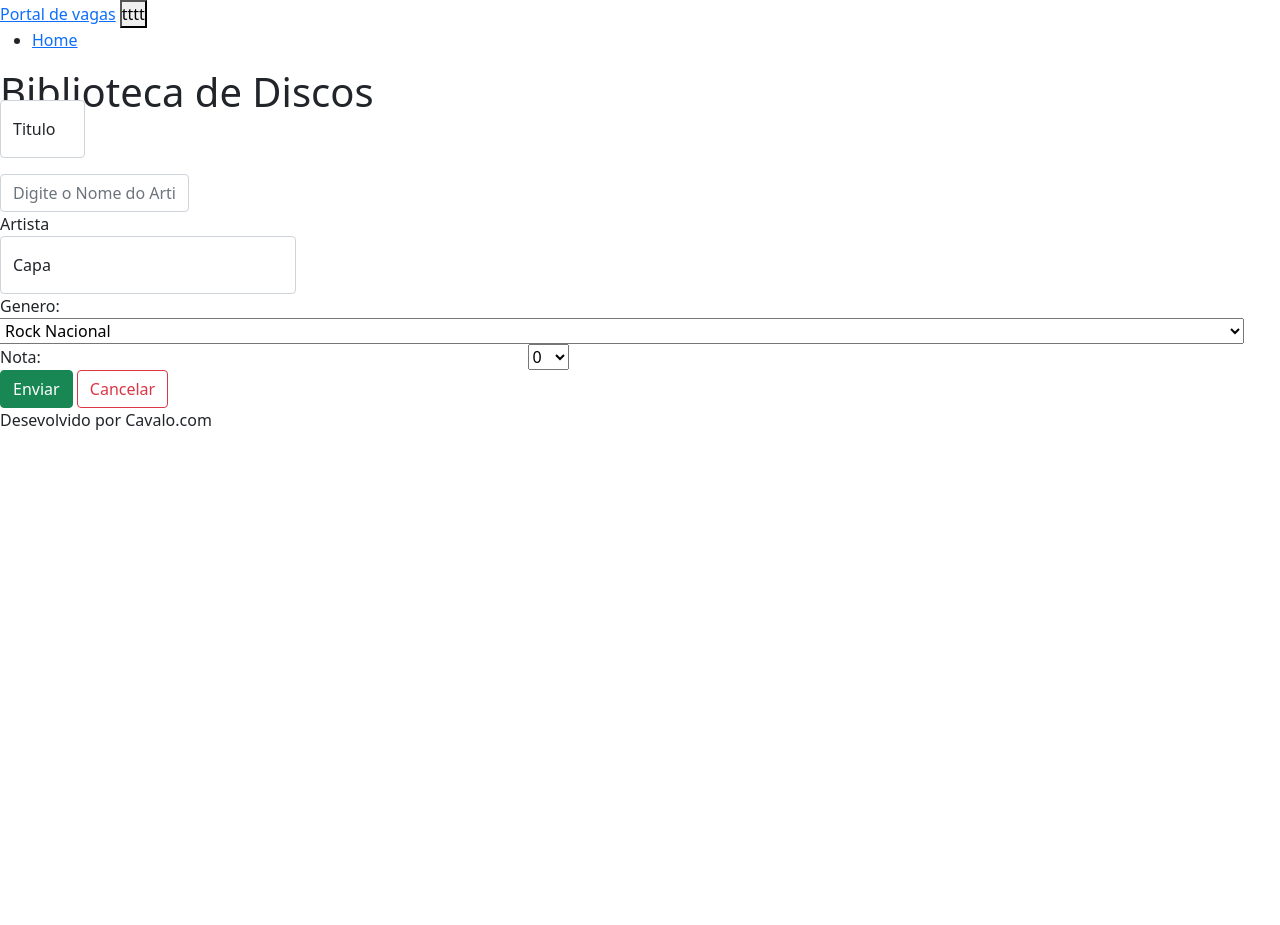
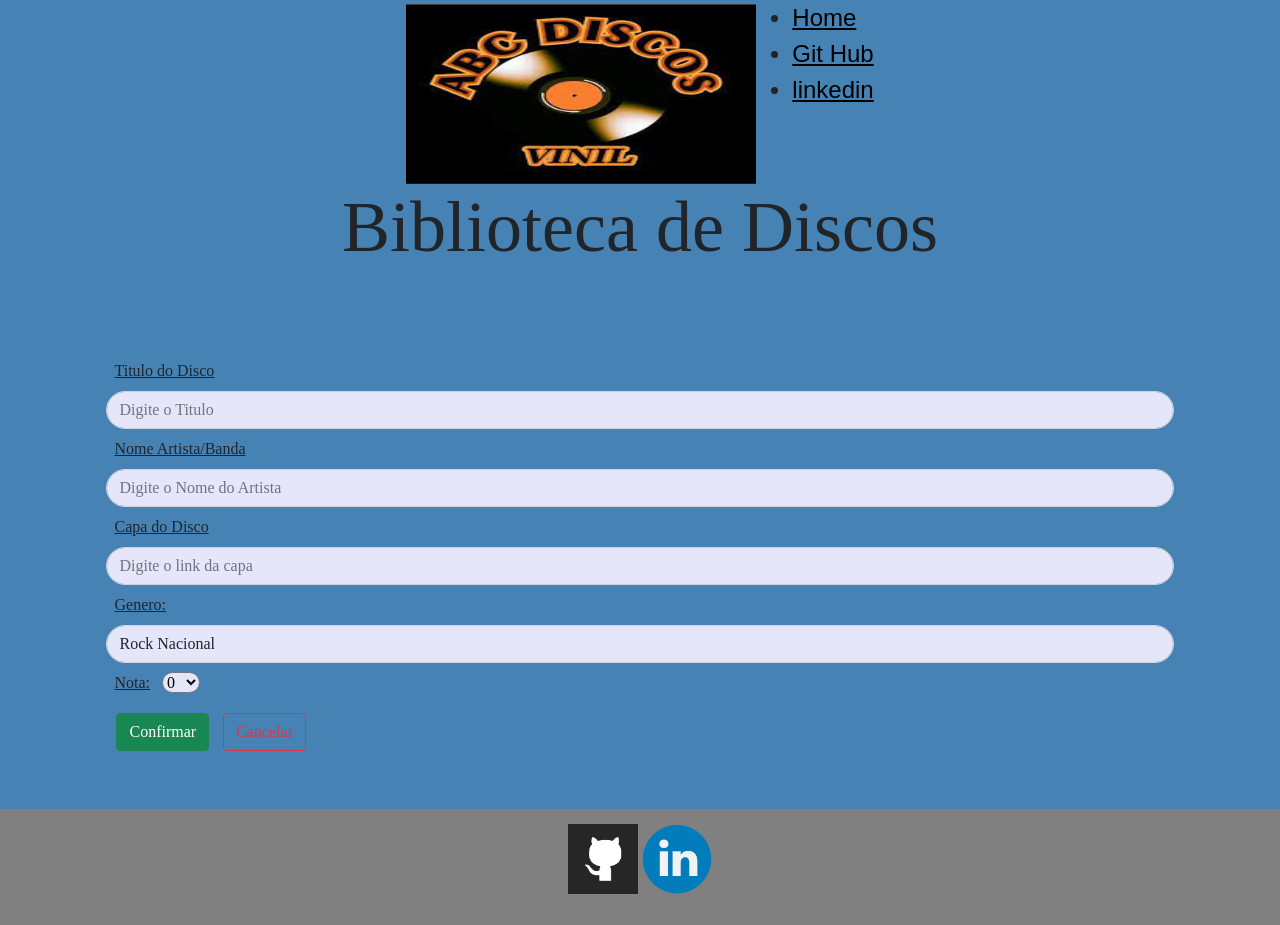
Before and after one commit to johnicassere/projetoFrontEnd, a website: page index.html in a window 1280 px wide. Before the commit the page ends 800 px from the top, so only its background shows below. Drawn offline with nearby package versions, Linux system fonts and the light colour scheme; no server answers.

Commit message:
Finalizando

```diff
--- a/index.html
+++ b/index.html
@@ -15,13 +15,13 @@
     <header>
         <nav>
             <div>
-                <a href="">Portal de vagas</a>
-                <button>
-                    <span>tttt</span>
-                </button>
-                <div>
+                <span><img src="./public/img/discos.jpg" alt="..." width="350px" height="180px"></span>
+
+                <div id="divul">
                     <ul>
                         <li><a href="">Home</a></li>
+                        <li><a href="https://github.com/johnicassere">Git Hub</a></li>
+                        <li><a href="https://www.linkedin.com/in/johni-cassere/">linkedin</a></li>
                     </ul>
                 </div>
             </div>
@@ -30,35 +30,42 @@
     <main>
         <h1>Biblioteca de Discos</h1>
         <section>
-            <div class="row row-cols-1 row-cols-md-3 g-4" id="lista">
-            </div>
+
+                <div class="row">
+                    <div class="row row-cols-1 row-cols-md-3 g-4"  id="lista">
+                    </div>
+
+                </div>
 
         </section>
-        <section>
+
+        <section id="inscrever">
             <form onsubmit="submitForm(event)">
                 <div class="row">
-                    <div class="col-1">
-                        <div class="form-floating mb-3">
+                    <div>
+                        <div>
+                            <label class="editar" for="titulo">Titulo do Disco</label>
                             <input type="text" class="form-control" id="titulo" placeholder="Digite o Titulo">
-                            <label for="titulo">Titulo</label>
                         </div>
                     </div>
-                    <div class="row">
-                        <div class="col-2" class="form-floating mb-3">
+                    <div >
+                        <div >
+                            <label class="editar" for="artista">Nome Artista/Banda</label>
                             <input type="text" class="form-control" id="artista" placeholder="Digite o Nome do Artista">
-                            <label for="artista">Artista</label>
+
                         </div>
                     </div>
-                    <div class="row">
-                        <div class="col-3">
-                            <div class="form-floating">
-                                <input type="text" class="form-control" placeholder="Digite o link da capa"id="capa">
-                                <label for="capa">Capa</label>
+                    <div >
+                        <div>
+                            <div>
+                                <label class="editar" for="capa">Capa do Disco</label>
+                                <input type="text" class="form-control" placeholder="Digite o link da capa" id="capa">
+
                             </div>
                         </div>
-                        <div class="row">
-                            <label class="col-4" for="genero">Genero:</label>
-                            <select name="genero" id="genero">
+                        <div >
+                            <label class="editar" for="genero">Genero:</label>
+                            <select name="genero" class="form-control" id="genero">
                                 <option value="rockNacional">Rock Nacional</option>
                                 <option value="rockInternacional">Rock Iternacional</option>
                                 <option value="mpb">MPB</option>
@@ -69,20 +76,20 @@
                         </div>
                     </div>
 
-                    <div class="row">
+                    <div >
                         <div>
-                            <label class="col-5" for="nota">Nota:</label>
-                            <select name="nota" id="nota">
+                            <label class="editar" for="nota">Nota:</label>
+                            <select name="nota"  id="nota">
                                 <option value="0">0</option>
                                 <option value="5">5</option>
                                 <option value="10">10</option>
                             </select>
                         </div>
                     </div>
-                    <div class="row">
-                        <div class="col">
-                            <div class="d-grid gap-2 d-md-block">
-                                <button class="btn btn-success" type="submit">Enviar</button>
+                    <div >
+                        <div >
+                            <div>
+                                <button class="btn btn-success" type="submit">Confirmar</button>
                                 <button class="btn btn-outline-danger" type="button">Cancelar</button>
                             </div>
                         </div>
@@ -93,7 +100,9 @@
     </main>
 
     <footer>
-        <p>Desevolvido por Cavalo.com</p>
+        <p><a  href="https://github.com/johnicassere"><img src="./public/img/gitHub.png" alt="..." ></a>
+           <a  href="https://www.linkedin.com/in/johni-cassere/"><img src="./public/img/linkedin.png" alt="..." ></a>
+        </p>
     </footer>
     <script src="./script.js"></script>
     <script src="https://cdn.jsdelivr.net/npm/bootstrap@5.1.3/dist/js/bootstrap.bundle.min.js"
--- a/script.js
+++ b/script.js
@@ -1,24 +1,25 @@
-const lista = document.getElementById('lista');
-const apiUrl = 'http://localhost:3000/albuns';
+const lista = document.getElementById("lista");
+const apiUrl = "http://localhost:3000/albuns";
 
-let titulo = document.getElementById('titulo');
-let artista = document.getElementById('artista');
-let imagem = document.getElementById('capa');
-let genero = document.getElementById('genero');
-let nota = document.getElementById('nota');
+let titulo = document.getElementById("titulo");
+let artista = document.getElementById("artista");
+let imagem = document.getElementById("capa");
+let genero = document.getElementById("genero");
+let nota = document.getElementById("nota");
 
 let edicao = false;
 let idEdicao = 0;
 
 //GET
 const getAlbuns = async () => {
-
-    const response = await fetch(apiUrl)
-
+  const response = await fetch(apiUrl);
   const albuns = await response.json();
-
+console.log(albuns);
   albuns.map((album) => {
-        lista.insertAdjacentHTML('beforeend', `
+      if(album.assistido === false){
+    lista.insertAdjacentHTML(
+      "beforeend",
+      `
         <div class="col">
             <div class="card">
              <img src="${album.imagem}" class="card-img-top" alt="...">
@@ -26,6 +27,17 @@ const getAlbuns = async () => {
                 <h5 class="card-title">${album.titulo} - ${album.artista}</h5>
                 <span class="badge bg-primary">${album.genero}</span>
                 <p class="card-text"> &#9733;${album.nota}</p>
+                <p>Selecione uma Opção:</p>
+<div>
+  <input onchange="assistido('${album.id}')" type="radio" id="huey" name="${album.id}" value="huey">
+  <label for="huey">Reproduzido</label>
+</div>
+
+<div>
+  <input onchange="naoAssistido('${album.id}')" type="radio" id="dewey" name="${album.id}" value="dewey"
+  checked>
+  <label for="dewey">Nao Reproduzido</label>
+</div>
 
                   <div>
                      <button class="btn btn-primary" onclick="editAlbum('${album.id}')">Editar</button>
@@ -34,12 +46,46 @@ const getAlbuns = async () => {
                </div>
             </div>
         </div>
-        `)
-    })
+        `
+    );
+      }else{
+        lista.insertAdjacentHTML(
+            "beforeend",
+            `
+              <div class="col">
+                  <div class="card">
+                   <img src="${album.imagem}" class="card-img-top" alt="...">
+                      <div class="card-body">
+                      <h5 class="card-title">${album.titulo} - ${album.artista}</h5>
+                      <span class="badge bg-primary">${album.genero}</span>
+                      <p class="card-text"> &#9733;${album.nota}</p>
+                      <p>Selecione uma Opção:</p>
+      <div>
+        <input onchange="assistido('${album.id}')" type="radio" id="huey" name="${album.id}" value="huey"
+               checked>
+        <label for="huey">Reproduzido</label>
+      </div>
+
+      <div>
+        <input onchange="naoAssistido('${album.id}')" type="radio" id="dewey" name="${album.id}" value="dewey">
+        <label for="dewey">Nao Reproduzido</label>
+      </div>
+
+                        <div>
+                           <button class="btn btn-primary" onclick="editAlbum('${album.id}')">Editar</button>
+                           <button class="btn btn-danger" onclick="deleteAlbum('${album.id}')">Excluir</button>
+                       </div>
+                     </div>
+                  </div>
+              </div>
+              `
+          );
+
       }
+  });
+};
 //POST
 const submitForm = async (event) => {
-
   event.preventDefault();
 
   const album = {
@@ -48,77 +94,73 @@ const submitForm = async (event) => {
     imagem: imagem.value,
     genero: genero.value,
     nota: parseInt(nota.value),
-    }
+  };
 
-
-    if(edicao) {
+  if (edicao) {
     putAlbum(album, idEdicao);
   } else {
     criarAlbum(album);
   }
 
   clearFields();
-    lista.innerHTML = '';
-}
+  lista.innerHTML = "";
+};
 
-const criarAlbum = async(album) => {
+const criarAlbum = async (album) => {
   const request = new Request(`${apiUrl}/add`, {
-        method: 'POST',
+    method: "POST",
     body: JSON.stringify(album),
     headers: new Headers({
-            'Content-Type': 'application/json'
-        })
-    })
+      "Content-Type": "application/json",
+    }),
+  });
 
   const response = await fetch(request);
 
   const result = await response.json();
 
-    alert(result.message)
+  alert(result.message);
 
   getAlbuns();
-
-}
+};
 //PUT
-const putAlbum = async(album, id) => {
-
+const putAlbum = async (album, id) => {
   const request = new Request(`${apiUrl}/edit/${id}`, {
-        method:  'PUT',
+    method: "PUT",
     body: JSON.stringify(album),
     headers: new Headers({
-            'Content-Type': 'application/json'
-        })
-    })
+      "Content-Type": "application/json",
+    }),
+  });
   const response = await fetch(request);
   const result = await response.json();
 
-    alert(result.message)
+  alert(result.message);
   edicao = false;
   idEdicao = 0;
   getAlbuns();
-}
+};
 
 // [DELETE] funcao que exclui
 const deleteAlbum = async (id) => {
-
   const request = new Request(`${apiUrl}/delete/${id}`, {
-        method: 'DELETE'
-    })
+    method: "DELETE",
+  });
 
   const response = await fetch(request);
   const result = await response.json();
 
   alert(result.message);
 
-    lista.innerHTML = '';
+  lista.innerHTML = "";
   getAlbuns();
-}
+};
 
 // [GET] {id} - funcao onde recebe um id via paramtero
 const getAlbumById = async (id) => {
   const response = await fetch(`${apiUrl}/${id}`);
   return await response.json();
-}
+};
 
 const editAlbum = async (id) => {
   edicao = true;
@@ -127,18 +169,40 @@ const editAlbum = async (id) => {
   const album = await getAlbumById(id);
 
   titulo.value = album.titulo;
-    artista.value =  album.artista;
+  artista.value = album.artista;
   imagem.value = album.imagem;
   genero.value = album.genero;
   nota.value = album.nota;
+};
+
+const clearFields = () => {
+  titulo.value = "";
+  artista.value = "";
+  imagem.value = "";
+  genero.value = "";
+  nota.value = "";
+};
+
+const assistido = async (id) =>{
+let ok = true
+const request = new Request(`${apiUrl}/${ok}/${id}`, {
+method : 'PUT'
+});
+const response = await fetch(request);
+const result = await response.json();
+lista.innerHTML = '';
+getAlbuns();
 }
 
-const clearFields = () => {
-    titulo.value = '';
-    artista.value = '';
-    imagem.value = '';
-    genero.value = '';
-    nota.value = '';
+const naoAssistido = async (id) =>{
+    let ok = false
+    const request = new Request(`${apiUrl}/${ok}/${id}`, {
+    method : 'PUT'
+    });
+    const response = await fetch(request);
+    const result = await response.json();
+    lista.innerHTML = '';
+    getAlbuns();
     }
 
 getAlbuns();
--- a/style.css
+++ b/style.css
@@ -2,3 +2,66 @@
     margin: 0;
     padding: 0;
 }
+body{
+    font-family: none;
+    background-color: steelblue;
+}
+nav{
+    display: flex;
+    justify-content: center;
+}
+#divul{
+    display: inline-block;
+    font-size: 1.5rem;
+}
+#divul li a {
+    font-family: Arial, Helvetica, sans-serif;
+    color: black;
+}
+#divul li a:hover {
+    color:orangered;
+    font-size: 110%;
+}
+h1{
+    font-size: 4.5rem;
+    text-align: center;
+    font-weight: none;
+}
+.editar{
+    text-decoration: underline;
+    margin: 8px;
+}
+
+#titulo, #artista, #capa, select#genero, select#nota{
+    background-color: lavender;
+    border-radius: 2rem;
+}
+div.card{
+    padding: 25px;
+    margin: 15px;
+    background-color: gainsboro;
+}
+
+ section#inscrever {
+    padding: 3rem;
+    display: flex;
+    justify-content: center;
+    flex-wrap: wrap;
+
+  }
+  .btn-success{
+      margin: 10px;
+  }
+  footer{
+      padding: 15px;
+      background-color: gray;
+      display: flex;
+      justify-content: center;
+  }
+  footer p a img{
+      width: 70px;
+  }
+  footer p a img:hover{
+
+    width: 85px;
+}
```
Also changed, not shown: public/img/discos.jpg (added), public/img/gitHub.png (added), public/img/linkedin.png (added). Lines whose indentation alone changed are shown as unchanged.
